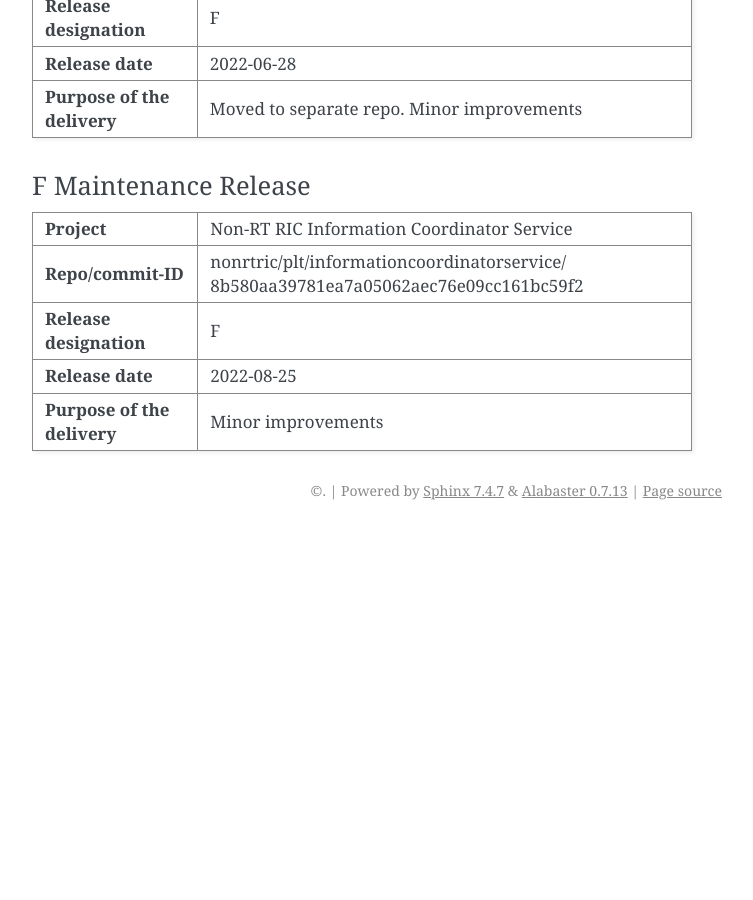
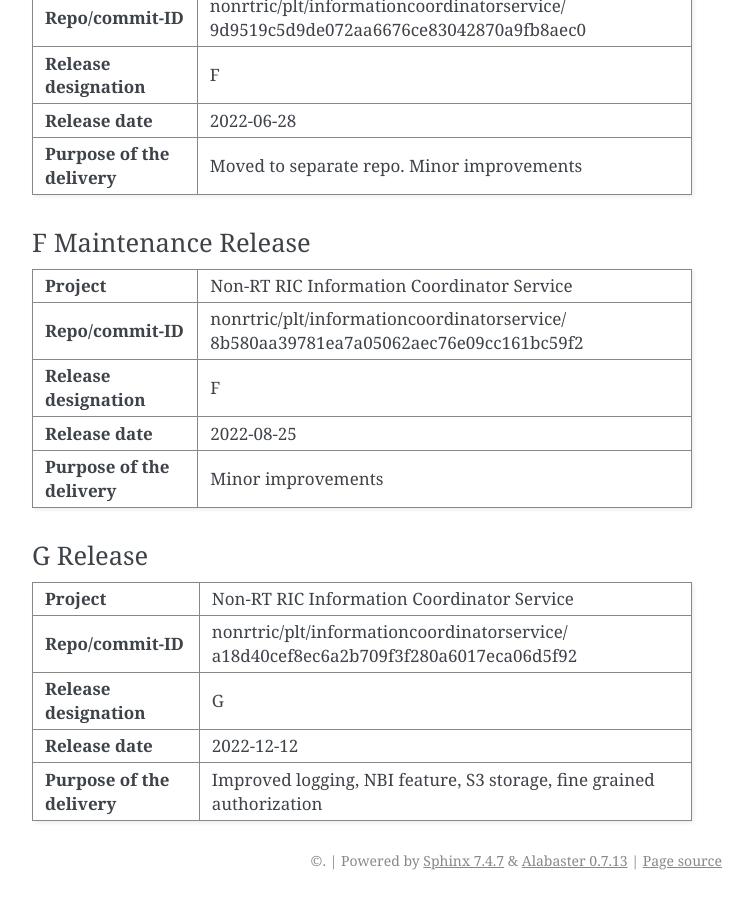
Before and after one commit to o-ran-sc/nonrtric-plt-informationcoordinatorservice, a Sphinx documentation site: the page built from docs/release-notes.rst, in a window 1280 px wide and 900 px high, scrolled down 2344 px. Shown: the whole window, without its empty margins (388-1141 px from the left). Built offline with Sphinx 7.4.7, drawn with Linux system fonts in a browser that asks for light colours; before the commit the page ends 2874 px from its top, so only the background shows below that; some of the changed text lies outside the part shown.

Commit message:
Update release notes and step version
Issue-ID: NONRTRIC-819
Signed-off-by: elinuxhenrik <henrik.b.andersson@est.tech>
Change-Id: Ib5f083cd10ccee1d321ad93a1e8727abc52180da

```diff
--- a/docs/release-notes.rst
+++ b/docs/release-notes.rst
@@ -37,6 +37,9 @@
 +------------+----------+------------------+--------------------+
 | 2022-08-25 | 1.3.1    | Patrik Buhr      | F Maintenance      |
 |            |          |                  | Release            |
++------------+----------+------------------+--------------------+
+| 2022-12-12 | 1.4.0    | Henrik Andersson | G Release          |
+|            |          |                  |                    |
 +------------+----------+------------------+--------------------+
 
 
@@ -176,3 +179,24 @@
 | **Purpose of the delivery** | Minor improvements                                |
 |                             |                                                   |
 +-----------------------------+---------------------------------------------------+
+
+G Release
+---------
++-----------------------------+---------------------------------------------------+
+| **Project**                 | Non-RT RIC Information Coordinator Service        |
+|                             |                                                   |
++-----------------------------+---------------------------------------------------+
+| **Repo/commit-ID**          | nonrtric/plt/informationcoordinatorservice/       |
+|                             | a18d40cef8ec6a2b709f3f280a6017eca06d5f92          |
+|                             |                                                   |
++-----------------------------+---------------------------------------------------+
+| **Release designation**     | G                                                 |
+|                             |                                                   |
++-----------------------------+---------------------------------------------------+
+| **Release date**            | 2022-12-12                                        |
+|                             |                                                   |
++-----------------------------+---------------------------------------------------+
+| **Purpose of the delivery** | Improved logging, NBI feature, S3 storage, fine   |
+|                             | grained authorization                             |
+|                             |                                                   |
++-----------------------------+---------------------------------------------------+
--- a/pom.xml
+++ b/pom.xml
@@ -31,7 +31,7 @@
     </parent>
     <groupId>org.o-ran-sc.nonrtric.plt</groupId>
     <artifactId>informationcoordinatorservice</artifactId>
-    <version>1.4.0-SNAPSHOT</version>
+    <version>1.5.0-SNAPSHOT</version>
     <licenses>
         <license>
             <name>The Apache Software License, Version 2.0</name>
```
